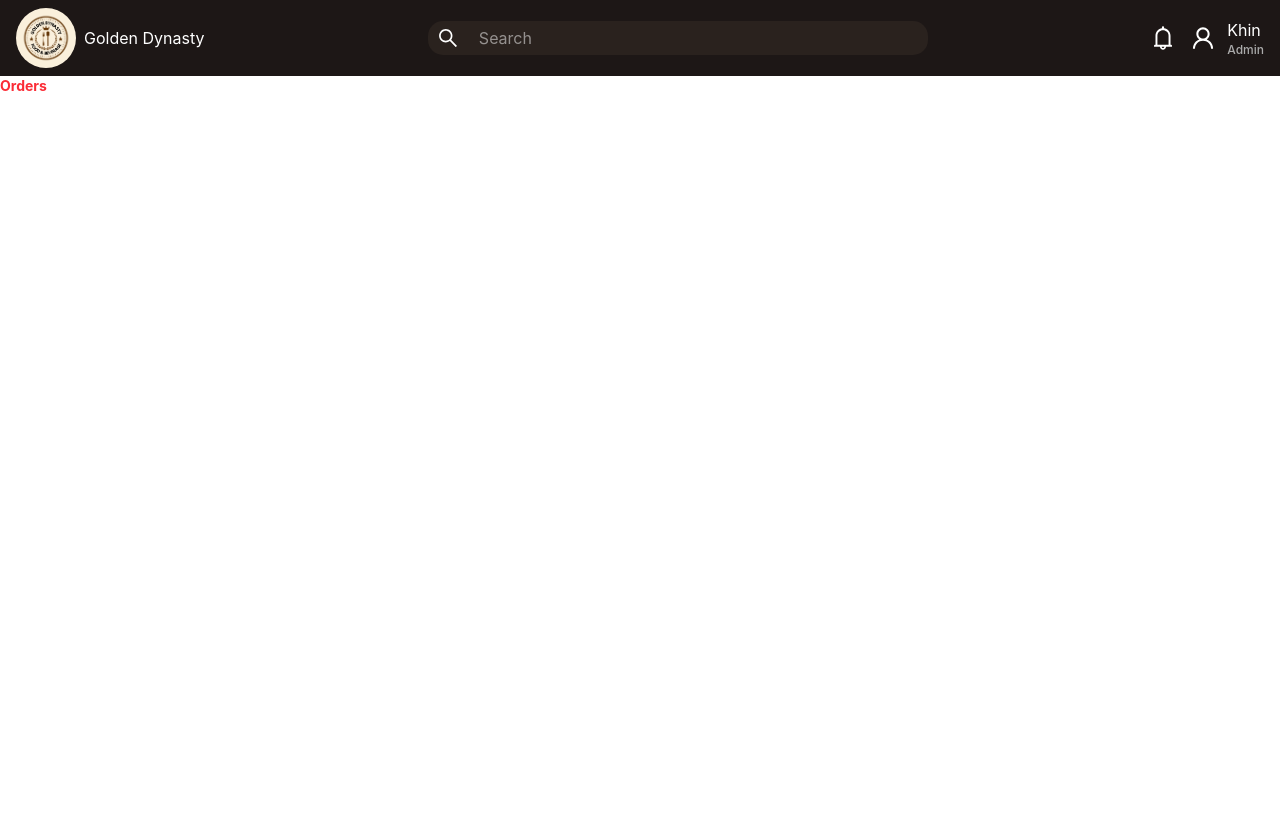
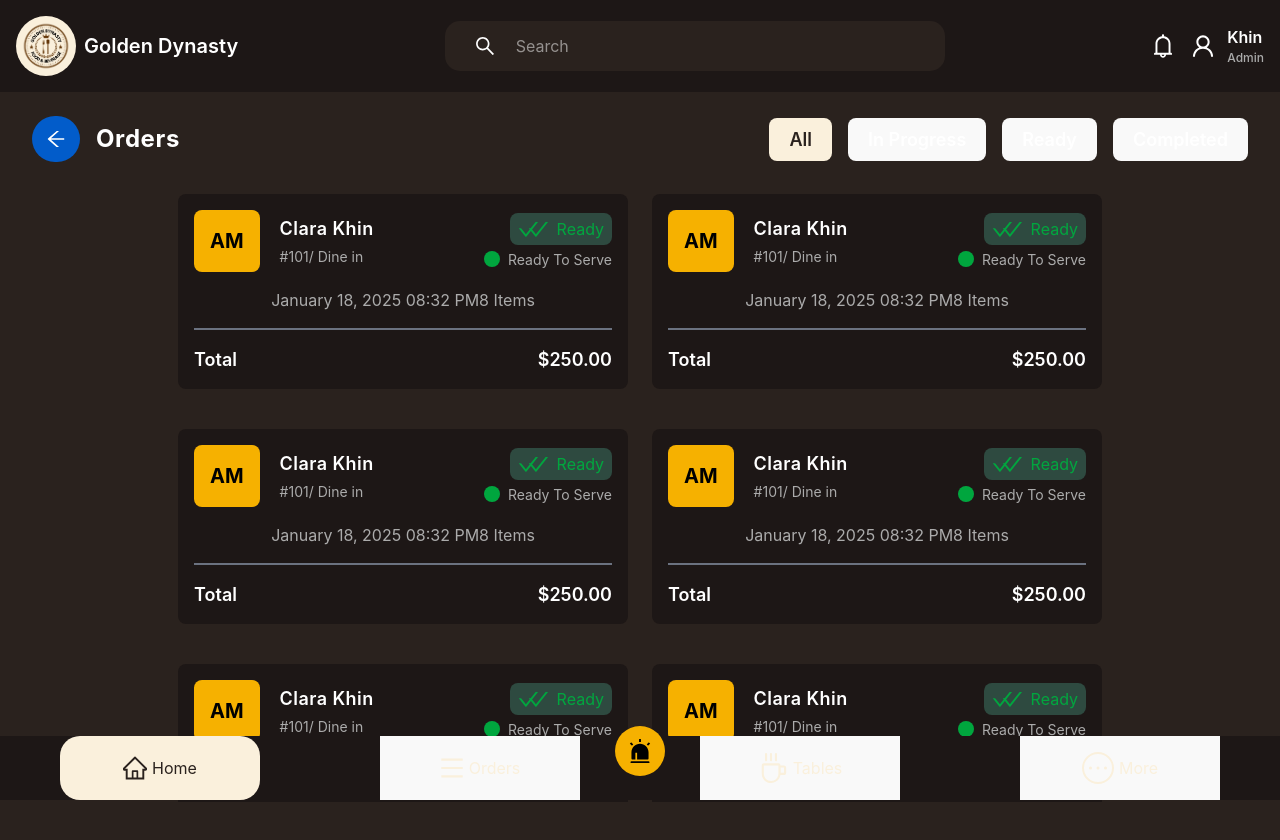
Before and after one commit to ClaraKhin/K_Restaurant, a React (Vite) app in the folder Restaurant_Client/: page /orders in a window 1280 px wide. Shown: the top 840 px of the page. Before the commit the page ends 800 px from the top, so only its background shows below. Built offline with nearby package versions, Linux system fonts and the light colour scheme.

Commit message:
Implemented Order Page UI

```diff
--- a/Restaurant_Client/src/App.jsx
+++ b/Restaurant_Client/src/App.jsx
@@ -11,7 +11,7 @@ function App() {
       <Router>
         <Header />
         <Routes>
-          <Route path="/" element={<Home />} />
+          <Route path="/home" element={<Home />} />
           <Route path="/orders" element={<Orders />} />
           <Route path="/auth" element={<Auth />} />
         </Routes>
--- a/Restaurant_Client/src/components/home/MiniCard.jsx
+++ b/Restaurant_Client/src/components/home/MiniCard.jsx
@@ -32,7 +32,7 @@ const MiniCard = ({ title, icon, number, footerNum }) => {
           className="text-[#FFFFFF] font-bold"
           style={{ marginTop: "1.25rem", fontSize: "2.25rem" }}
         >
-          {number}
+          {title === "Total Earnings" ? `$${number}` : number}
         </h1>
         <h1
           className="text-[#FFFFFF]"
--- a/Restaurant_Client/src/components/home/PopularDishes.jsx
+++ b/Restaurant_Client/src/components/home/PopularDishes.jsx
@@ -34,7 +34,7 @@ const PopularDishes = () => {
         {/* Dishes */}
         <div
           className="overflow-y-scroll"
-          style={{ height: "610px", scrollbarWidth: "none" }}
+          style={{ height: "624px", scrollbarWidth: "none" }}
         >
           {popularDishes.map((dish) => {
             return (
--- /dev/null
+++ b/Restaurant_Client/src/components/orders/OrderCard.jsx
@@ -0,0 +1,110 @@
+import React from "react";
+import { CheckOutlined } from "@ant-design/icons";
+
+const OrderCard = () => {
+  return (
+    <div
+      className="w-[450px] bg-[#1d1716] rounded-lg"
+      style={{ padding: "1rem", marginBottom: "1rem" }}
+    >
+      <div className="flex items-center gap-5">
+        <button
+          style={{
+            backgroundColor: "#f6b100",
+            padding: "1rem",
+            fontWeight: "700",
+            fontSize: "1.25rem",
+            borderRadius: "0.5rem",
+          }}
+        >
+          AM
+        </button>
+        <div className="flex items-center justify-between w-[100%]">
+          <div className="flex flex-col items-start gap-1">
+            <h1
+              className="text-[#FFFFFF] tracking-wide"
+              style={{ fontWeight: "600", fontSize: "1.125rem" }}
+            >
+              Clara Khin
+            </h1>
+            <p className="text-[#ababab]" style={{ fontSize: "0.875rem" }}>
+              #101/ Dine in
+            </p>
+          </div>
+
+          <div className="flex flex-col items-end gap-1">
+            <p
+              className=" text-green-600 bg-[#2e4a40] rounded-lg "
+              style={{
+                paddingLeft: "0.5rem",
+                paddingRight: "0.5rem",
+                paddingTop: "0.25rem",
+                paddingBottom: "0.25rem",
+              }}
+            >
+              <CheckOutlined
+                style={{
+                  display: "inline",
+                  marginRight: "-0.7rem",
+                  fontSize: "1.3rem",
+                }}
+              />
+              <CheckOutlined
+                style={{
+                  display: "inline",
+                  marginRight: "0.5rem",
+                  fontSize: "1.3rem",
+                }}
+              />
+              Ready
+            </p>
+            <p
+              className="text-[#ababab] items-center flex"
+              style={{ fontSize: "0.875rem" }}
+            >
+              <span
+                className="bg-green-600 text-green-600 w-[1rem] h-[1rem] rounded-full inline-block"
+                style={{ marginRight: "0.5rem" }}
+              ></span>
+              Ready To Serve
+            </p>
+          </div>
+        </div>
+      </div>
+      <div
+        className="flex items-center justify-center text-[#ababab] "
+        style={{ marginTop: "1rem" }}
+      >
+        <p>January 18, 2025 08:32 PM </p>
+        <p>8 Items</p>
+      </div>
+      <hr
+        style={{
+          color: "#FAF0DC",
+          width: "100%",
+          marginTop: "1rem",
+          border: "1px solid #6B7280",
+        }}
+      />
+      <div
+        className="flex items-center justify-between"
+        style={{ marginTop: "1rem" }}
+      >
+        <h1
+          className="text-[#FFFFFF]"
+          style={{ fontSize: "1.125rem", fontWeight: 600 }}
+        >
+          Total
+        </h1>
+        <p
+          className="text-[#ffffff]"
+          style={{ fontSize: "1.125rem", fontWeight: 600 }}
+        >
+          $250.00
+        </p>
+      </div>
+    </div>
+  );
+};
+
+export default OrderCard;
--- /dev/null
+++ b/Restaurant_Client/src/components/shared/BackButton.jsx
@@ -0,0 +1,24 @@
+import { useNavigate } from "react-router-dom";
+import { ArrowLeftOutlined } from "@ant-design/icons";
+
+const BackButton = () => {
+  const navigate = useNavigate();
+  return (
+    <button
+      onClick={() => navigate(-1)}
+      style={{
+        backgroundColor: "#025cca",
+        padding: "0.5rem",
+        width: "3rem",
+        fontSize: "1.25rem",
+        fontWeight: 700,
+        borderRadius: "9999px",
+        cursor: "pointer",
+        color: "#FFFFFF",
+      }}
+    >
+      <ArrowLeftOutlined />
+    </button>
+  );
+};
+export default BackButton;
--- a/Restaurant_Client/src/components/shared/BottomNav.jsx
+++ b/Restaurant_Client/src/components/shared/BottomNav.jsx
@@ -1,4 +1,4 @@
-import React from "react";
+import { useNavigate } from "react-router-dom";
 import {
   HomeOutlined,
   CoffeeOutlined,
@@ -8,9 +8,11 @@ import {
 } from "@ant-design/icons";
 
 const BottomNav = () => {
+  const navigate = useNavigate();
   return (
     <div className="fixed bottom-0 left-0 right-0 bg-[#1d1716] p-2 h-16 flex justify-around ">
       <button
+        onClick={() => navigate("/home")}
         className="flex cursor-pointer items-center justify-center w-[200px]"
         style={{
           backgroundColor: "#FAF0DC",
@@ -23,14 +25,20 @@ const BottomNav = () => {
         />
         <p className="text-[#2a221e]">Home</p>
       </button>
-      <button className="flex cursor-pointer items-center justify-center w-[200px]">
+      <button
+        onClick={() => navigate("/orders")}
+        className="flex cursor-pointer items-center justify-center w-[200px]"
+      >
         <MenuOutlined
           className="text-2xl inline"
           style={{ color: "#FAF0DC", marginRight: "5px" }}
         />
         <p className="text-[#FAF0DC]">Orders</p>
       </button>
-      <button className="flex cursor-pointer items-center justify-center w-[200px]">
+      <button
+        onClick={() => navigate("/tables")}
+        className="flex cursor-pointer items-center justify-center w-[200px]"
+      >
         <CoffeeOutlined
           className="text-3xl inline"
           style={{ color: "#FAF0DC", marginRight: "5px" }}
--- a/Restaurant_Client/src/components/shared/Header.jsx
+++ b/Restaurant_Client/src/components/shared/Header.jsx
@@ -5,21 +5,34 @@ import logo from "../../assets/images/Golden_Dynasty.png";
 const Header = () => {
   return (
     <header
-      className="flex justify-between items-center py-4 px-8 bg-[#1d1716]"
+      className="flex justify-between items-center  bg-[#1d1716]"
       style={{
         paddingLeft: "1rem",
         paddingRight: "1rem",
-        paddingTop: "0.5rem",
-        paddingBottom: "0.5rem",
+        paddingTop: "1rem",
+        paddingBottom: "1rem",
       }}
     >
       {/* logo */}
       <div className="flex items-center gap-2 ">
         <img src={logo} alt="logo" className="h-15 w-15 rounded-full" />
-        <h1 className="text-lg font-semibold text-[#FFFFFF]">Golden Dynasty</h1>
+        <h1
+          className="text-[#FFFFFF]"
+          style={{ fontSize: "1.25rem", fontWeight: "600" }}
+        >
+          Golden Dynasty
+        </h1>
       </div>
       {/* Search */}
-      <div className="flex items-center gap-4 bg-[#2a221e] px-5 py-2 rounded-[15px] w-[500px]">
+      <div
+        className="flex items-center gap-4 bg-[#2a221e] rounded-[15px] w-[500px]"
+        style={{
+          paddingLeft: "1.25rem",
+          paddingRight: "1.25rem",
+          paddingTop: "0.5rem",
+          paddingBottom: "0.5rem",
+        }}
+      >
         <SearchOutlined
           style={{ color: "#FFFFFF", marginLeft: "10px" }}
           className="text-xl"
@@ -38,8 +51,18 @@ const Header = () => {
         <div className="flex items-center gap-3 cursor-pointer">
           <UserOutlined style={{ color: "#FFFFFF" }} className="text-2xl" />
           <div className="flex flex-col items-start ">
-            <h1 className="text-md text-[#FFFFFF] font-semibold">Khin</h1>
-            <p className="text-xs text-[#ababab] font-medium">Admin</p>
+            <h1
+              className=" text-[#FFFFFF]"
+              style={{ fontSize: "1rem", fontWeight: 600 }}
+            >
+              Khin
+            </h1>
+            <p
+              className="text-[#ababab]"
+              style={{ fontSize: "0.75rem", fontWeight: 500 }}
+            >
+              Admin
+            </p>
           </div>
         </div>
       </div>
--- a/Restaurant_Client/src/pages/Orders.jsx
+++ b/Restaurant_Client/src/pages/Orders.jsx
@@ -1,10 +1,135 @@
-import React from "react";
+import { useState } from "react";
+import BottomNav from "../components/shared/BottomNav";
+import OrderCard from "../components/orders/OrderCard";
+import BackButton from "../components/shared/BackButton";
 
 const Orders = () => {
+  const [status, setStatus] = useState("all");
   return (
-    <>
-      <p className="text-sm font-bold text-red-500">Orders</p>
-    </>
+    <section
+      className="bg-[#2a221e] min-h-screen overflow-y-auto"
+      style={{
+        paddingBottom: "4.5rem",
+      }}
+    >
+      <div
+        className="flex items-center justify-between"
+        style={{
+          paddingLeft: "2rem",
+          paddingRight: "2rem",
+          paddingTop: "1rem",
+          paddingBottom: "1rem",
+          marginTop: "0.5rem",
+        }}
+      >
+        <div className="flex items-center gap-4">
+          <BackButton />
+          <h1
+            className="text-[#FFFFFF] tracking-wide"
+            style={{ fontSize: "1.5rem", fontWeight: 700 }}
+          >
+            Orders
+          </h1>
+        </div>
+        <div className="flex items-center justify-around gap-4">
+          <button
+            onClick={() => setStatus("all")}
+            style={{
+              color: status === "all" ? "#2a221e" : "#FFFFFF",
+              backgroundColor: status === "all" ? "#FAF0DC" : "",
+              fontSize: "1.125rem",
+              fontWeight: "600",
+              paddingLeft: "1.25rem",
+              paddingRight: "1.25rem",
+              paddingTop: "0.5rem",
+              paddingBottom: "0.5rem",
+              borderRadius: "0.5rem",
+              cursor: "pointer",
+            }}
+          >
+            All
+          </button>
+          <button
+            onClick={() => setStatus("progress")}
+            style={{
+              color: status === "progress" ? "#2a221e" : "#FFFFFF",
+              backgroundColor: status === "progress" ? "#FAF0DC" : "",
+              fontSize: "1.125rem",
+              fontWeight: "600",
+              paddingLeft: "1.25rem",
+              paddingRight: "1.25rem",
+              paddingTop: "0.5rem",
+              paddingBottom: "0.5rem",
+              cursor: "pointer",
+              borderRadius: "0.5rem",
+            }}
+          >
+            In Progress
+          </button>
+          <button
+            onClick={() => setStatus("ready")}
+            style={{
+              color: status === "ready" ? "#2a221e" : "#FFFFFF",
+              backgroundColor: status === "ready" ? "#FAF0DC" : "",
+              fontSize: "1.125rem",
+              fontWeight: "600",
+              paddingLeft: "1.25rem",
+              paddingRight: "1.25rem",
+              paddingTop: "0.5rem",
+              paddingBottom: "0.5rem",
+              cursor: "pointer",
+              borderRadius: "0.5rem",
+            }}
+          >
+            Ready
+          </button>
+          <button
+            onClick={() => setStatus("completed")}
+            style={{
+              color: status === "completed" ? "#2a221e" : "#FFFFFF",
+              backgroundColor: status === "completed" ? "#FAF0DC" : "",
+              fontSize: "1.125rem",
+              fontWeight: "600",
+              paddingLeft: "1.25rem",
+              paddingRight: "1.25rem",
+              paddingTop: "0.5rem",
+              paddingBottom: "0.5rem",
+              cursor: "pointer",
+              borderRadius: "0.5rem",
+            }}
+          >
+            Completed
+          </button>
+        </div>
+      </div>
+      <div
+        className="flex flex-wrap gap-6 items-center justify-center h-[calc(100vh-9rem-2rem)] overflow-y-scroll"
+        style={{
+          paddingLeft: "2.5rem",
+          paddingRight: "2.5rem",
+          paddingTop: "1rem",
+          paddingBottom: "1rem",
+          scrollbarWidth: "none",
+        }}
+      >
+        <OrderCard />
+        <OrderCard />
+        <OrderCard />
+        <OrderCard />
+        <OrderCard />
+        <OrderCard />
+        <OrderCard />
+        <OrderCard />
+        <OrderCard />
+        <OrderCard />
+        <OrderCard />
+        <OrderCard />
+        <OrderCard />
+        <OrderCard />
+      </div>
+
+      <BottomNav />
+    </section>
   );
 };
 
```
Also changed, not shown: Restaurant_Client/src/components/home/Greetings.jsx (+5 -2 lines), Restaurant_Client/src/components/home/OrderList.jsx (+2 -5 lines).
